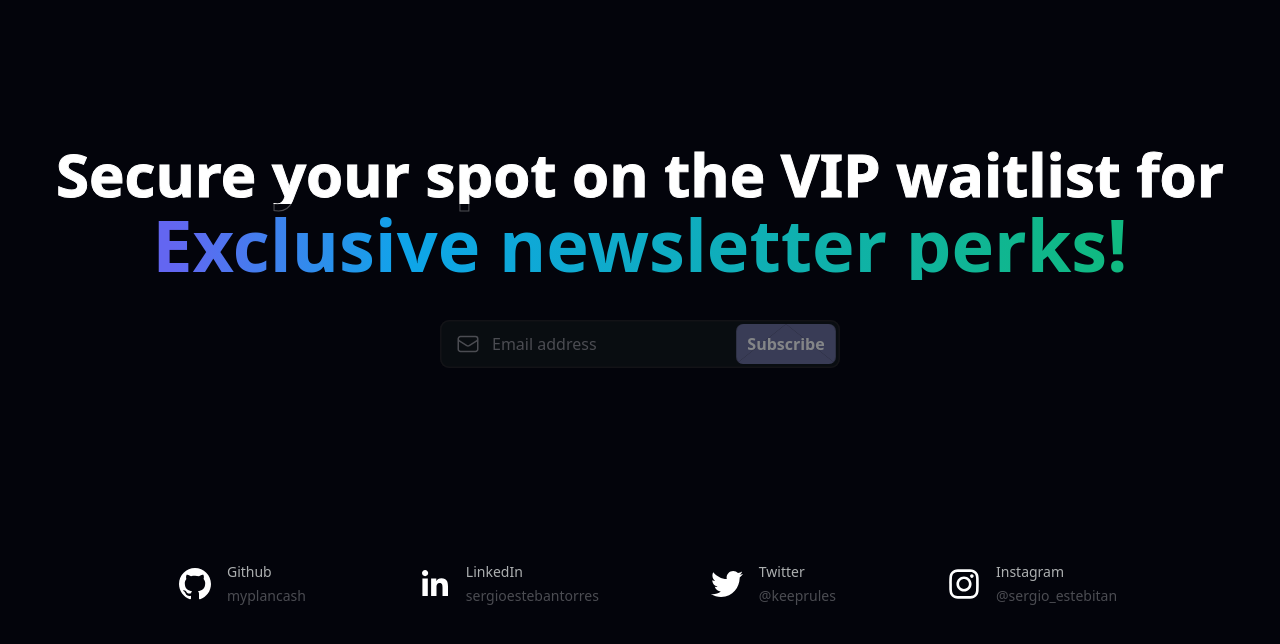
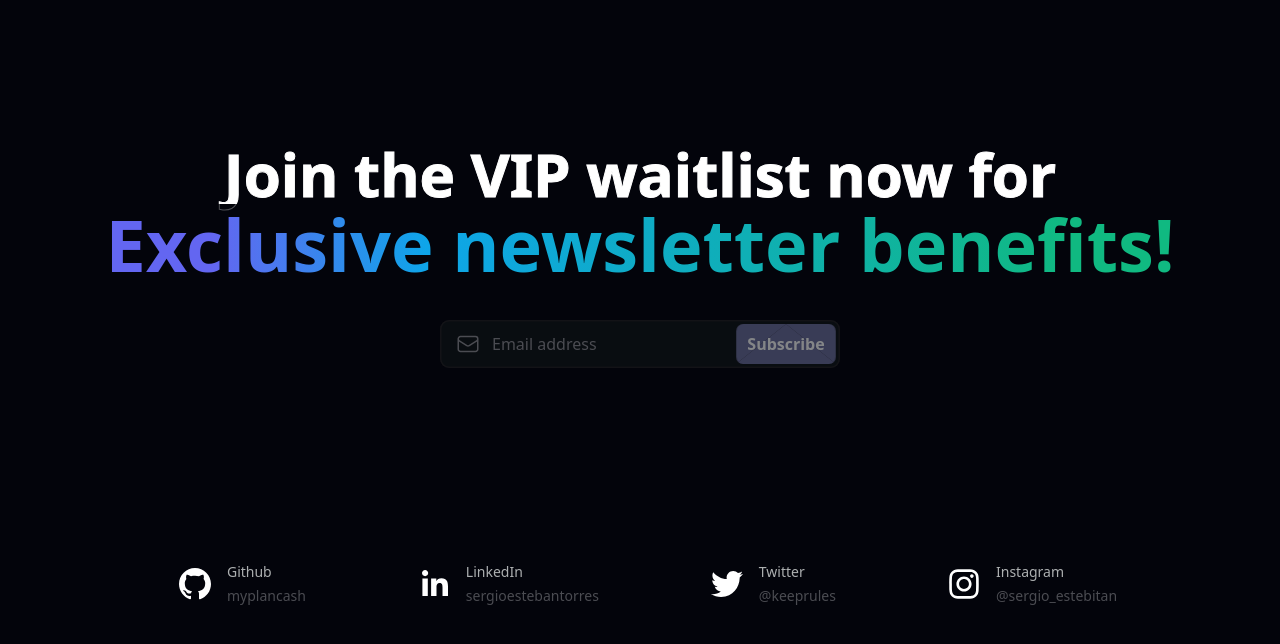
Before and after one commit to myplancash/newsletter-app, a Next.js app: page / in a window 1280 px wide. Shown: the top 644 px of the page. Built offline with nearby package versions, Linux system fonts and the light colour scheme.

Commit message:
added a sitemap.xml file for SEO part 3

```diff
--- a/app/page.tsx
+++ b/app/page.tsx
@@ -6,10 +6,10 @@ export default function Home() {
     <main className="bg-[#03040B] flex flex-col items-center justify-center p-10 min-h-screen">
       <div className="space-y-1">
         <h2 className="z-10 text-3xl font-bold text-center text-transparent duration-1000 bg-white cursor-default text-stroke animate-title sm:text-5xl md:text-6xl whitespace-nowrap bg-clip-text">
-          Secure your spot on the VIP waitlist for
+          Join the VIP waitlist now for
         </h2>
         <h1 className="z-10 text-4xl font-bold text-center text-transparent duration-1000 bg-white cursor-default sm:text-6xl md:text-7xl whitespace-nowrap bg-clip-text bg-gradient-to-r from-indigo-500 from-10% via-sky-500 via-30% to-emerald-500 to-90% animate-fade-in-3">
-           Exclusive newsletter perks!
+          Exclusive newsletter benefits!
         </h1>
       </div>
       <NewsletterForm />
```
